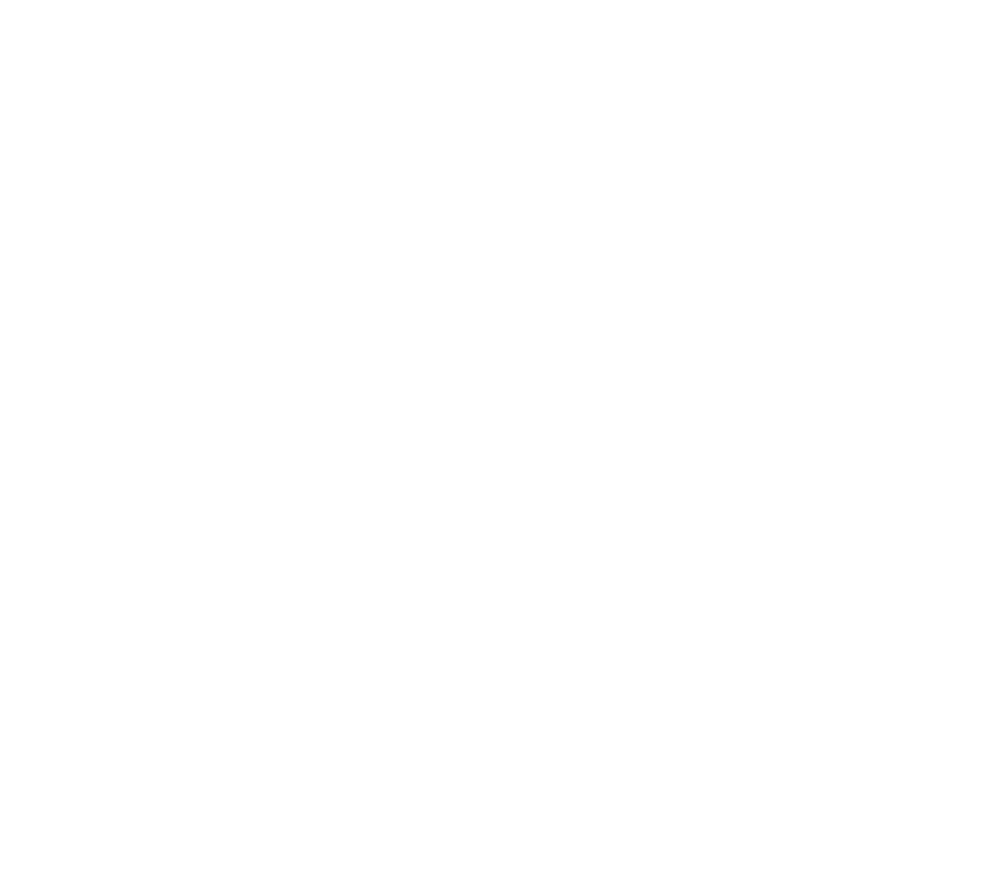
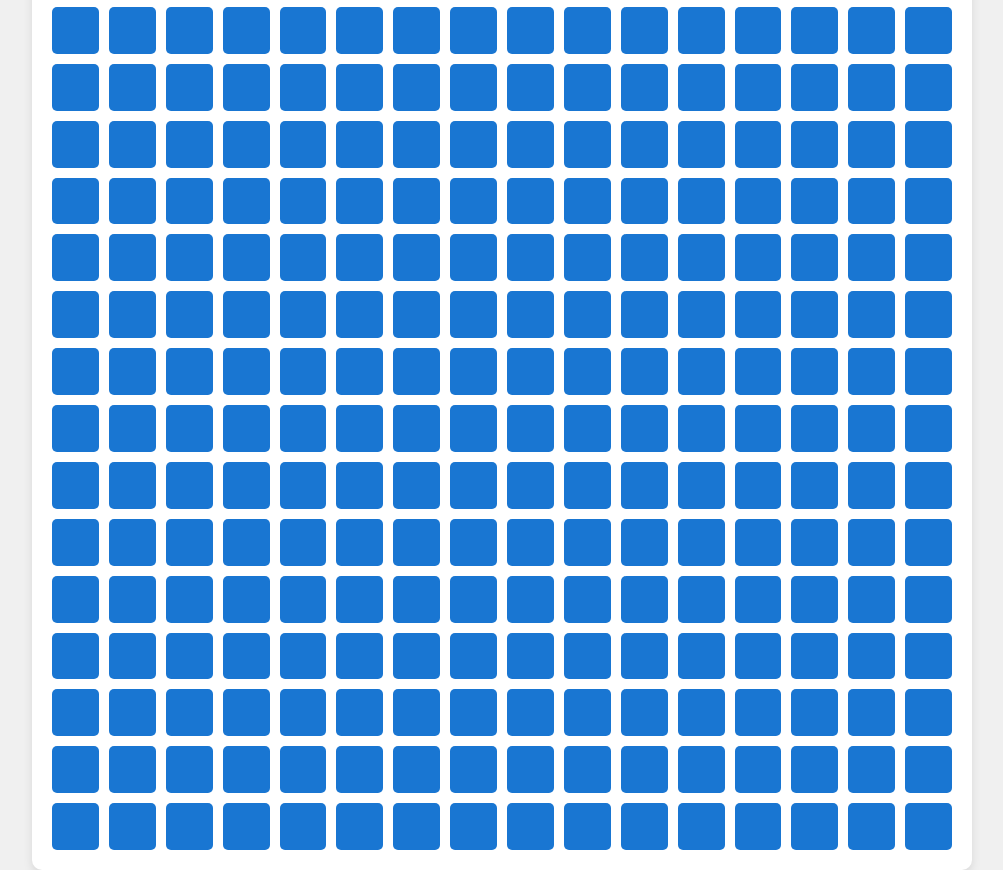
Before and after one commit to MarcinMikaa/etch-a-sketch, a plain HTML site: page index.html in a window 1280 px wide. Shown: the whole page, without its empty margins (138-1141 px from the left). Before the commit the page ends 800 px from the top, so only its background shows below. Drawn offline with Linux system fonts and the light colour scheme.

Commit message:
Create a 16x16 grid Created grid is generated using JavaScript.

```diff
--- a/index.html
+++ b/index.html
@@ -7,6 +7,11 @@
     <title>Eatch a Sketch</title>
   </head>
   <body>
+
+    <div id="container">
+
+    </div>
+
     <script src="script.js"></script>
   </body>
 </html>
--- a/script.js
+++ b/script.js
@@ -0,0 +1,11 @@
+const container = document.querySelector('#container');
+
+function createGridOfSquares(gridSize) {
+  for (let i = 0; i < gridSize; i++) {
+    const newDiv = document.createElement('div');
+    newDiv.classList.add('box');
+    container.appendChild(newDiv);
+  }
+}
+
+createGridOfSquares(256);
--- a/style.css
+++ b/style.css
@@ -0,0 +1,52 @@
+* {
+  margin: 0;
+  padding: 0;
+}
+
+body {
+  display: flex;
+  justify-content: center;
+  align-items: center;
+  height: 100vh;
+  margin: 0;
+  background-color: #f0f0f0;
+  font-family: Arial, sans-serif;
+}
+
+.container {
+  display: flex;
+  flex-wrap: wrap;
+  width: 640px;
+  height: 640px;
+  border: 1px solid #ccc;
+  background-color: white;
+}
+
+.square {
+  width: 40px;
+  height: 40px;
+  box-sizing: border-box;
+  border: 1px solid #ddd;
+}
+#container {
+  display: flex;
+  flex-wrap: wrap;
+  gap: 10px;
+  width: 900px;
+  height: 900px;
+  background-color: #fff;
+  padding: 20px;
+  box-shadow: 0 4px 10px rgba(0, 0, 0, 0.1);
+  border-radius: 10px;
+}
+
+.box {
+  flex: 1 1 calc(5%);
+  display: flex;
+  justify-content: center;
+  align-items: center;
+  background-color: #1976d2;
+  color: white;
+  height: 16;
+  border-radius: 5px;
+}
```
